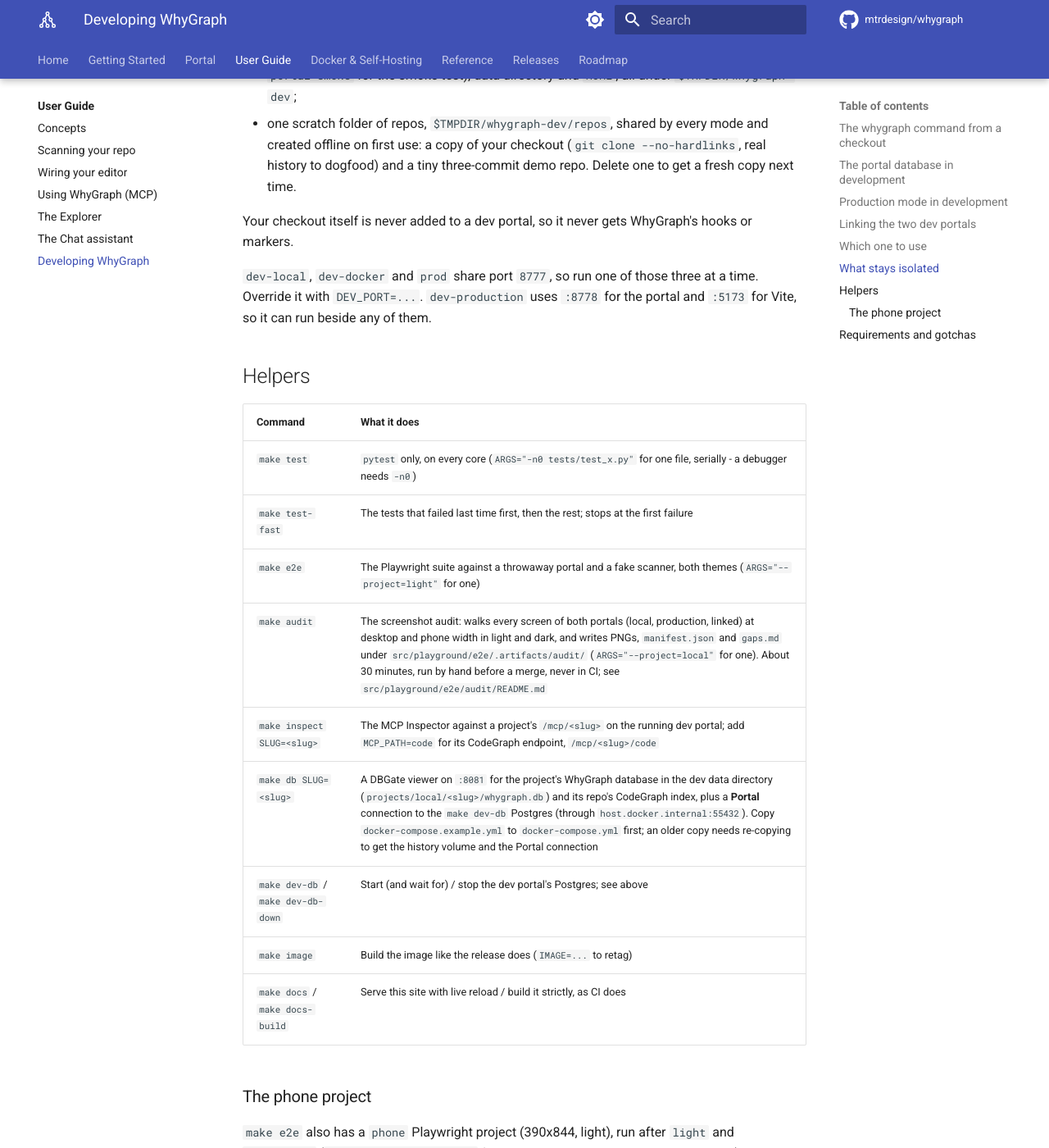
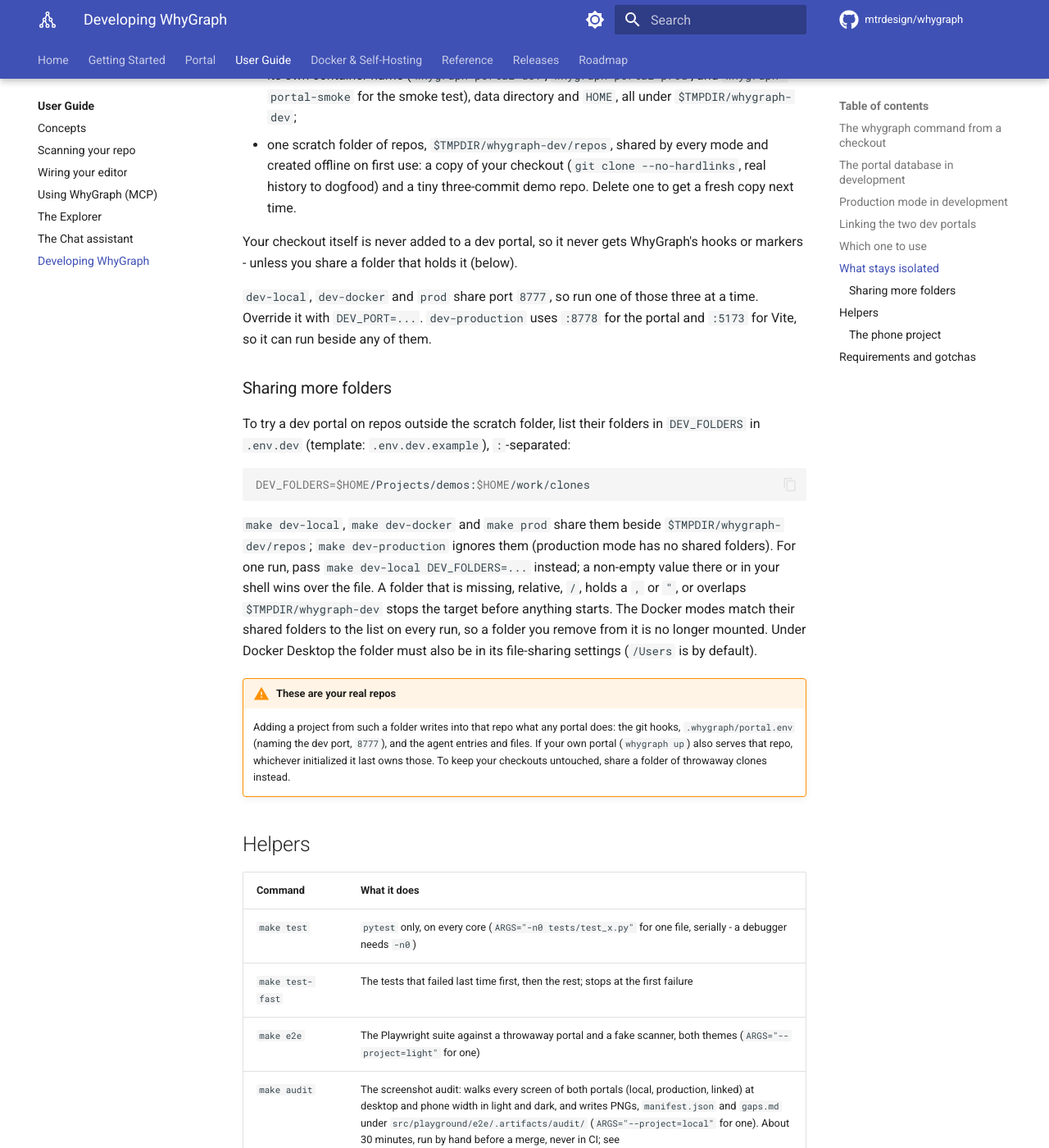
Before and after one commit to mtrdesign/whygraph, an MkDocs documentation site: the page built from docs/guide/developing.md, in a window 1280 px wide and 1400 px high, scrolled down 4798 px. Shown: the whole window at 82% size. Built offline with MkDocs 1.6.1 and Material for MkDocs 9.7.7, drawn with Linux system fonts in a browser that asks for light colours; comment, search, counter and statistics services are not loaded; some of the changed text lies outside the part shown.

Commit message:
Dev portals: share extra folders from DEV_FOLDERS in .env.dev (#80)
make dev-local, dev-docker and prod share the scratch repos plus the
`:`-separated DEV_FOLDERS, read from .env.dev (only that variable, in a
subshell, so the GitHub settings never reach dev-local) unless a non-empty
value is given on the command line or in the environment.

scripts/dev_folders.sh expands ~, canonicalises and dedupes the list, and
stops the target on a folder the portal would skip or the shim refuse:
missing, relative, /, a `,` or `"` in the path, or overlapping the dev
directory. dev_docker.sh matches the shim's saved folders to the list on
every run, so a folder dropped from DEV_FOLDERS is no longer mounted.
dev-production is unchanged (production mode has no shared folders).

````diff
--- a/docs/guide/developing.md
+++ b/docs/guide/developing.md
@@ -87,7 +87,8 @@
   (see [GitHub sign-in](../deploy/production.md#github-sign-in) and
   [The GitHub App](../deploy/production.md#the-github-app)), then copy `.env.dev.example` to
   `.env.dev` (gitignored) and fill in all seven variables. `make dev-production` loads `.env.dev` (or
-  the file `DEV_ENV_FILE=...` names) when it exists; values in it win over your shell's.
+  the file `DEV_ENV_FILE=...` names) when it exists; values in it win over your shell's. The same
+  file can also hold `DEV_FOLDERS` ([Sharing more folders](#sharing-more-folders)).
 - **Webhooks from a real GitHub** cannot reach `whygraph.localhost`, so relay them through a
   [smee.io](https://smee.io) channel: set the dev app's webhook URL to the channel, then run
   `npx smee-client -u https://smee.io/<channel> -t http://whygraph.localhost:5173/github/webhook`
@@ -170,11 +171,35 @@
   offline on first use: a copy of your checkout (`git clone --no-hardlinks`, real history to
   dogfood) and a tiny three-commit demo repo. Delete one to get a fresh copy next time.
 
-Your checkout itself is never added to a dev portal, so it never gets WhyGraph's hooks or markers.
+Your checkout itself is never added to a dev portal, so it never gets WhyGraph's hooks or markers -
+unless you share a folder that holds it (below).
 
 `dev-local`, `dev-docker` and `prod` share port `8777`, so run one of those three at a time.
 Override it with `DEV_PORT=...`. `dev-production` uses `:8778` for the portal and `:5173` for Vite,
 so it can run beside any of them.
+
+### Sharing more folders
+
+To try a dev portal on repos outside the scratch folder, list their folders in `DEV_FOLDERS` in
+`.env.dev` (template: `.env.dev.example`), `:`-separated:
+
+```bash
+DEV_FOLDERS=$HOME/Projects/demos:$HOME/work/clones
+```
+
+`make dev-local`, `make dev-docker` and `make prod` share them beside `$TMPDIR/whygraph-dev/repos`;
+`make dev-production` ignores them (production mode has no shared folders). For one run, pass
+`make dev-local DEV_FOLDERS=...` instead; a non-empty value there or in your shell wins over the
+file. A folder that is missing, relative, `/`, holds a `,` or `"`, or overlaps
+`$TMPDIR/whygraph-dev` stops the target before anything starts. The Docker modes match their shared
+folders to the list on every run, so a folder you remove from it is no longer mounted. Under Docker
+Desktop the folder must also be in its file-sharing settings (`/Users` is by default).
+
+!!! warning "These are your real repos"
+    Adding a project from such a folder writes into that repo what any portal does: the git hooks,
+    `.whygraph/portal.env` (naming the dev port, `8777`), and the agent entries and files. If your own
+    portal (`whygraph up`) also serves that repo, whichever initialized it last owns those. To keep
+    your checkouts untouched, share a folder of throwaway clones instead.
 
 ## Helpers
 
````
Also changed, not shown: 6 other files.
